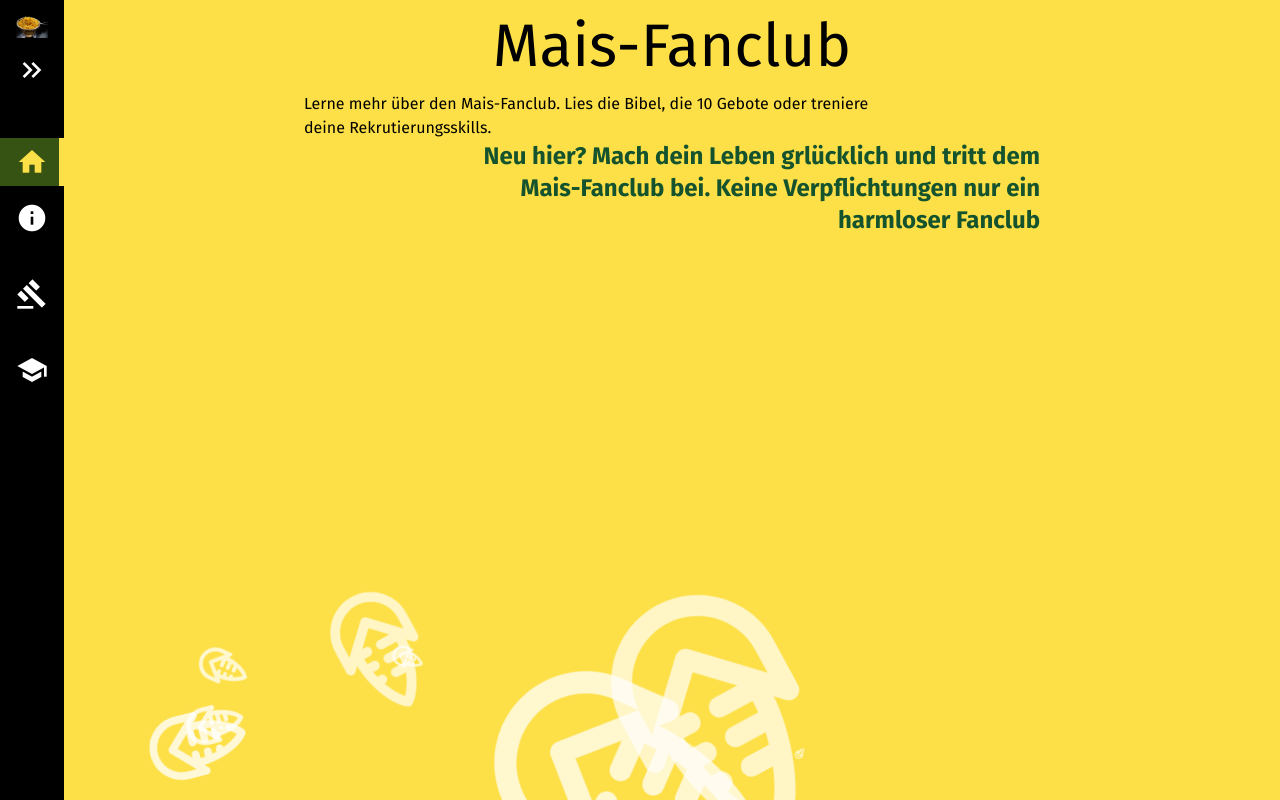
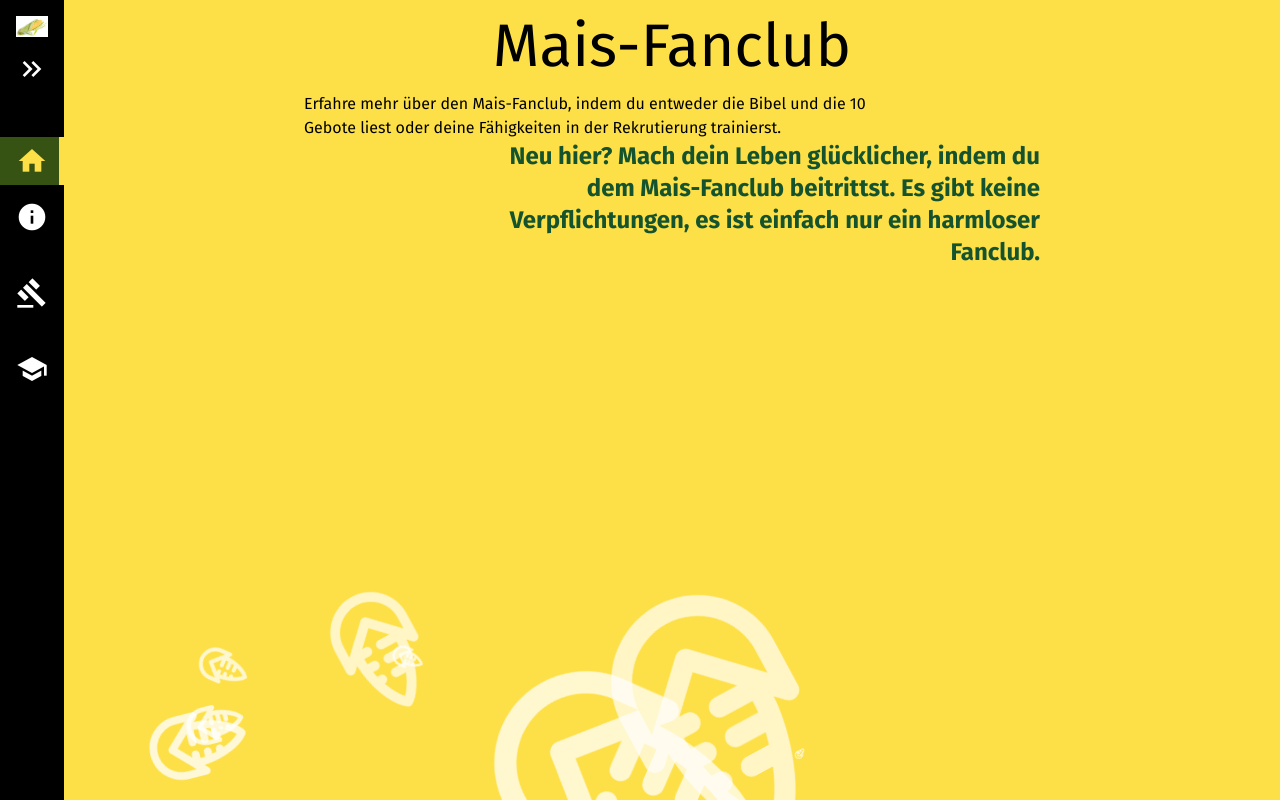
Before and after one commit to blablu5/MaisBibel, a Vue app: page / in a window 1280 px wide. Built offline with nearby package versions, Linux system fonts and the light colour scheme.

Commit message:
Korrigiert und Logo geändert

```diff
--- a/src/components/job1.vue
+++ b/src/components/job1.vue
@@ -49,7 +49,7 @@
       </div>
       <div  ref="resault">
         <p v-if = "finished && score === 100" class="text-white mx-5 my-5">Richtige Auswahl {{ score }} Punkte von 100 Punkte.</p>
-        <p v-else-if="finished"  class="text-white mx-5 my-5">Das war leider nicht ganz korrekt. Du hast {{ score }} Punkte von maximal 100 Punkten erreicht. Die richtige Antwort währe gewesen die oberen viel Themen ja und die unteren zwei Themen nein. Pro richtiges Thema das hinzugefügt wurde +25 und pro falsches Thema das hinzugefügt wurde -25.</p>
+        <p v-else-if="finished"  class="text-white mx-5 my-5">Das war leider nicht ganz korrekt. Du hast {{ score }} Punkte von maximal 100 Punkten erreicht. Die richtige Antwort währe gewesen die oberen vier Themen ja und die unteren zwei Themen nein. Pro richtiges Thema das hinzugefügt wurde +25 und pro falsches Thema das hinzugefügt wurde -25 Punkte.</p>
       </div>
     </div>
   </template>
--- a/src/views/Bibel.vue
+++ b/src/views/Bibel.vue
@@ -54,12 +54,12 @@
 	<div id="content" class="relative p-4 max-w-2xl min-ml-xs pl-16 mx-auto">
 		<h1 class="text-white text-5xl text-center">Bibel</h1>
 		<h2 class="text-yellow-300 text-2xl">Mais</h2>
-		<p class="text-white text-lg">Jeder nicht von Zugetti-Mensch liebt Mais, Mais ist die Gottheit und das heiligste existierende Wesen.</p>
+		<p class="text-white text-lg">Jeder nicht Zugetti-Mensch liebt Mais, Mais ist die Gottheit und das heiligste existierende Wesen.</p>
 		<h2 class="text-yellow-300 text-2xl">Entstehung des Universums</h2>
 		<p class="text-white text-lg">
 		Am Anfang war primärer Mais, der prim&auml;re Mais erschuf den sekund&auml;ren Mais. Man kennt den sekund&auml;ren Mais auf der Erde auch unter dem Namen "Atom". <br></p>
 		<h2 class="text-yellow-300 text-2xl">Entdeckung des Mais-Fanclubs</h2>
-		<p class="text-white text-lg">Jesus brachte uns dieser Fanclub, mit einem heiligen Maissalat auf die Erde.<br>
+		<p class="text-white text-lg">Jesus brachte uns diesen Fanclub, mit einem heiligen Maissalat auf die Erde.<br>
 		Dieser begehrte Maissalat bestand aus:<br>
 		1. Maisdose mit Maissaft<br>
 		2. Natur Joghurt <br>
--- a/src/views/Gebote.vue
+++ b/src/views/Gebote.vue
@@ -11,7 +11,7 @@
 					4. Zugetti ist nicht zu loben.<br>
 					5. Zugetti ist nur mit Hass zu essen.<br>
 					6. Die nicht existierende Hirarchie des Mais-Fanclubs ist nicht zu hinterfragen.<br>
-					7. Der Mais-Fanclub ist weder mit Sekte noch Religion zu vergleichen. So<br>
+					7. Der Mais-Fanclub ist weder mit Sekte noch Religion zu vergleichen.<br>
 					8. Die Mais-Bibel ist nicht zu hinterfragen.<br>
 					9. Alle Bedenken Fremder an dem Mais-Fanclub ist als Zugetti-Gedanken abzutun.<br>
 					10. Bei Verstoss einer der Gebote folgen Konsequenzen.</p>
--- a/src/views/Startseite.vue
+++ b/src/views/Startseite.vue
@@ -2,8 +2,8 @@
 	<main>
 		<div id="content" class="p-4 max-w-3xl m-auto">
 			<h1 class="text-6xl text-center break-words">Mais-Fanclub</h1>
-			<p class="mt-4 max-w-xl ml-0 mr-auto">Lerne mehr über den Mais-Fanclub. Lies die Bibel, die 10 Gebote oder treniere deine Rekrutierungsskills.</p>
-			<h2 class="max-w-xl mr-0 ml-auto text-2xl text-green-900 font-bold text-right">Neu hier? Mach dein Leben grlücklich und tritt dem Mais-Fanclub bei. Keine Verpflichtungen nur ein harmloser Fanclub</h2>
+			<p class="mt-4 max-w-xl ml-0 mr-auto">Erfahre mehr über den Mais-Fanclub, indem du entweder die Bibel und die 10 Gebote liest oder deine Fähigkeiten in der Rekrutierung trainierst.</p>
+			<h2 class="max-w-xl mr-0 ml-auto text-2xl text-green-900 font-bold text-right">Neu hier? Mach dein Leben glücklicher, indem du dem Mais-Fanclub beitrittst. Es gibt keine Verpflichtungen, es ist einfach nur ein harmloser Fanclub.</h2>
 		</div>
 		<ul class="background bg-yellow-300">
 			<li></li>
```
Also changed, not shown: src/assets/logo.jpg, src/assets/logo1.png (deleted).
